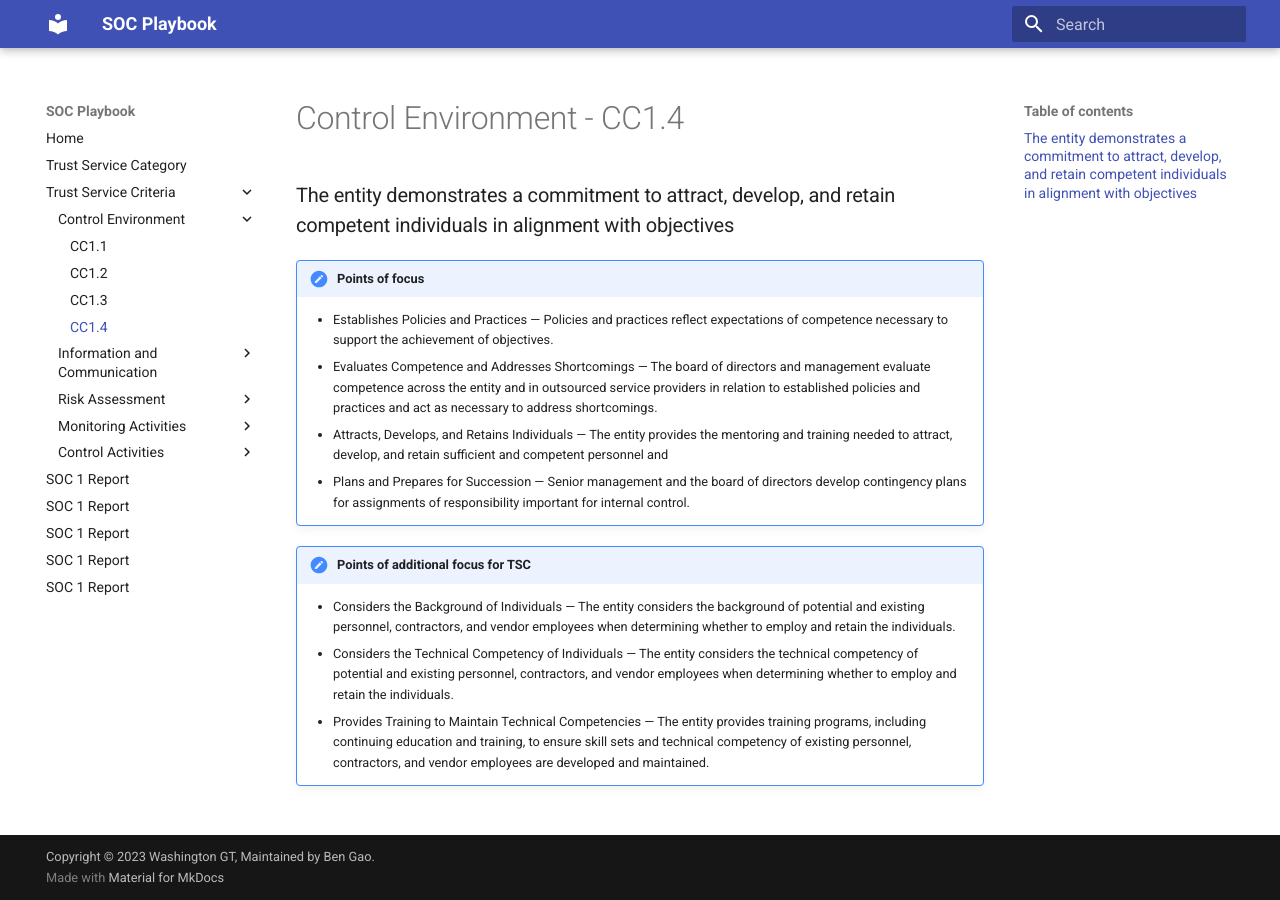
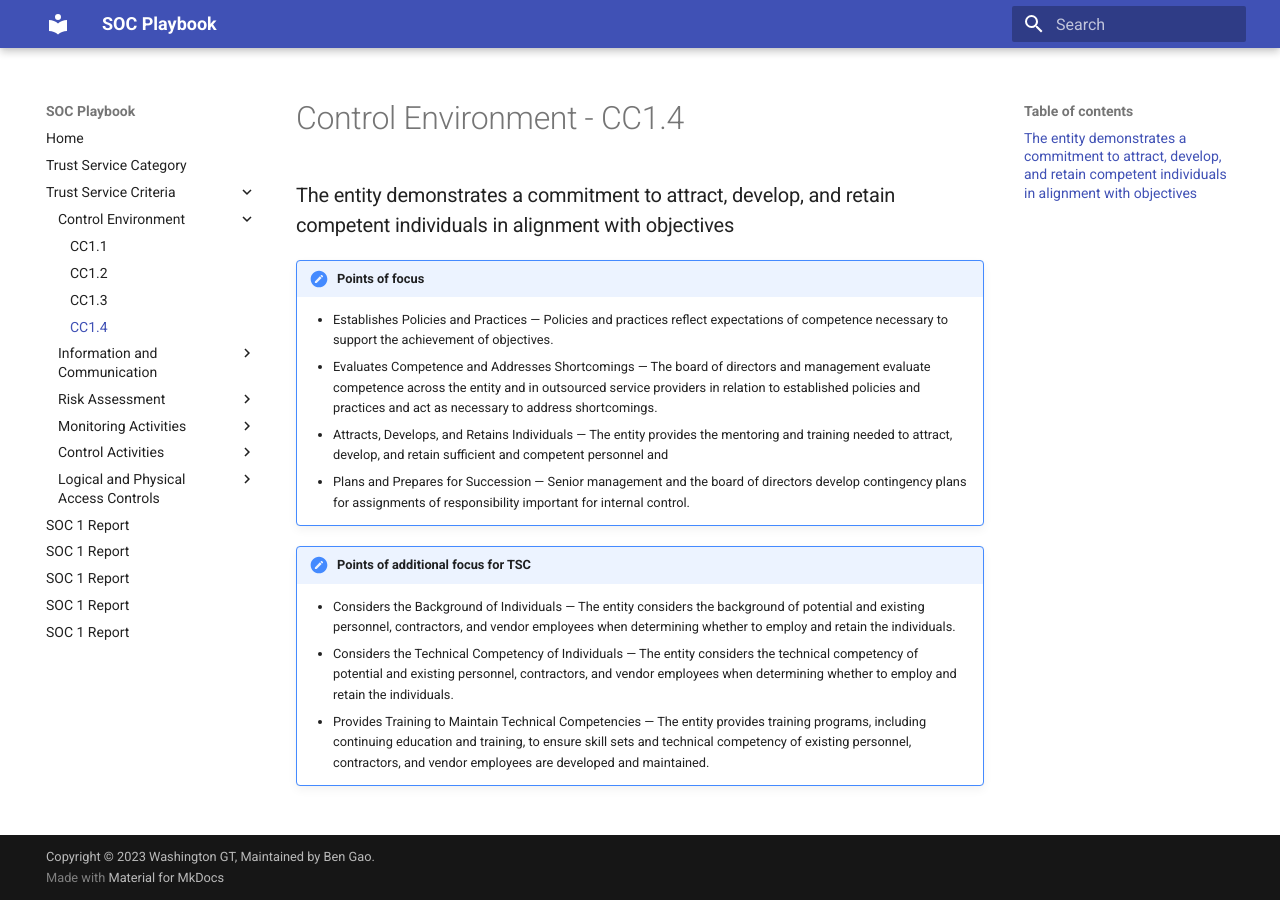
Before and after one commit to WashingtonGT/soc-playbook, an MkDocs documentation site: the page built from docs/tsc/cc1-4.md, in a window 1280 px wide. Built offline with MkDocs 1.6.1 and Material for MkDocs 9.7.7, drawn with Linux system fonts in a browser that asks for light colours; some of the changed lines change nothing that is shown.

Commit message:
Update mkdocs.yml

```diff
--- a/mkdocs.yml
+++ b/mkdocs.yml
@@ -24,6 +24,15 @@
             - CC5.1: tsc/cc5-1.md
             - CC5.2: tsc/cc5-2.md
             - CC5.3: tsc/cc5-3.md
+        - Logical and Physical Access Controls:
+            - CC6.1: tsc/cc6-1.md
+            - CC6.2: tsc/cc6-2.md
+            - CC6.3: tsc/cc6-3.md
+            - CC6.4: tsc/cc6-4.md
+            - CC6.5: tsc/cc6-5.md
+            - CC6.6: tsc/cc6-6.md
+            - CC6.7: tsc/cc6-7.md
+            - CC6.8: tsc/cc6-8.md
 
 
     - SOC 1 Report: about.md
```
